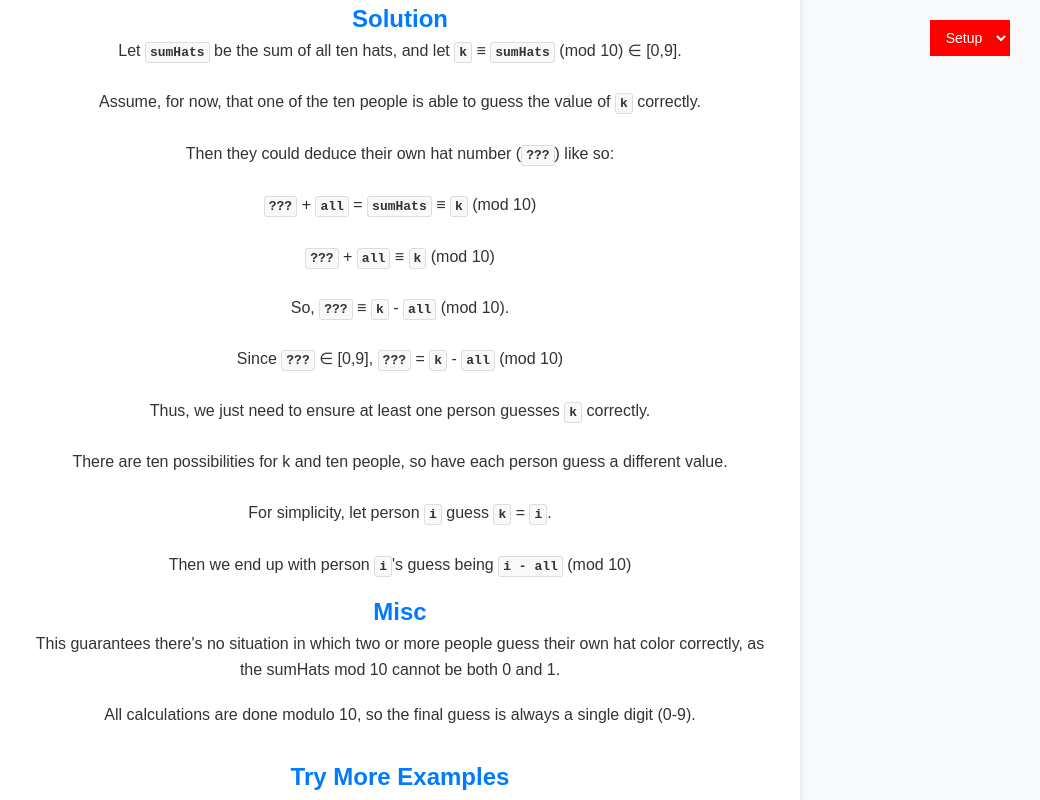
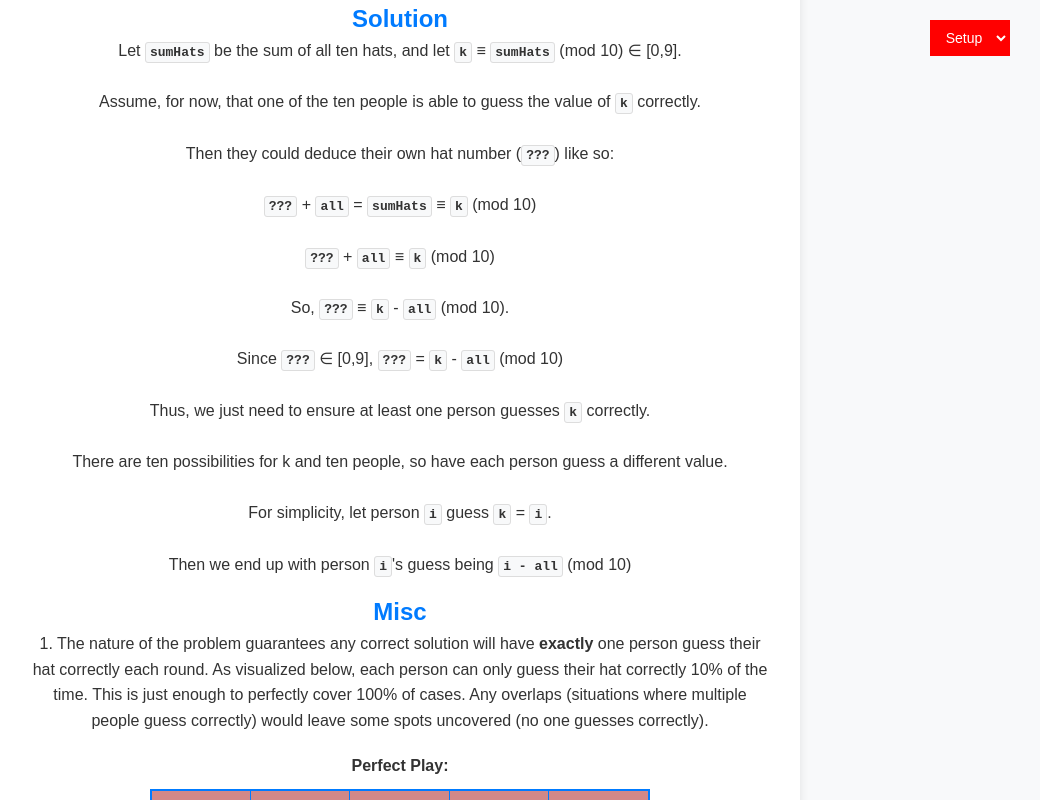
Before and after one commit to rajtiller/ten-hats-riddle, a React (Vite) app: page / in a window 1280 px wide. Both pictures are taken after a click on the button "See Solution". Shown: the whole page, without its empty margins (240-1280 px from the left). Built offline with nearby package versions, Linux system fonts and the light colour scheme.

Commit message:
visualized why exactly one person must be correct

```diff
--- a/src/images/Explanation.tsx
+++ b/src/images/Explanation.tsx
@@ -533,32 +533,64 @@ const Explanation: React.FC<ExplanationProps> = ({
 
               <h2 style={{ color: "#007bff", marginTop: "15px" }}>Misc</h2>
               <p>
-                This guarantees there's no situation in which two or more people
-                guess their own hat color correctly, as the sumHats mod 10
-                cannot be both 0 and 1.
+                1. The nature of the problem guarantees any correct solution will have <b>exactly</b> one person
+                guess their hat correctly each round. As visualized below, each person can only guess their
+                hat correctly 10% of the time. This is just enough to perfectly cover 100% of cases. Any overlaps
+                (situations where multiple people guess correctly) would leave some spots uncovered
+                (no one guesses correctly).
               </p>
 
-              <p style={{ marginTop: "20px" }}>
-                All calculations are done modulo 10, so the final guess is
-                always a single digit (0-9).
-              </p>
+<div style={{ margin: "20px 0" }}>
+                <p style={{ marginBottom: "10px" }}>
+                  <strong>Perfect Play:</strong>
+                </p>
+                <div
+                  style={{
+                    border: "2px solid #007bff",
+                    maxWidth: "500px",
+                    margin: "0 auto",
+                    overflow: "hidden",
+                  }}
+                >
+                  <div
+                    style={{
+                      display: "grid",
+                      gridTemplateColumns: "repeat(5, 1fr)",
+                      gridTemplateRows: "repeat(2, 1fr)",
+                      width: "100%",
+                      height: "120px",
+                    }}
+                  >
+                    {[0, 1, 2, 3, 4, 5, 6, 7, 8, 9].map((personIndex) => (
+                      <div
+                        key={personIndex}
+                        style={{
+                          borderRight: personIndex % 5 === 4 ? "none" : "1px solid #007bff",
+                          borderBottom: personIndex < 5 ? "1px solid #007bff" : "none",
+                          padding: "8px 4px",
+                          textAlign: "center",
+                          backgroundColor: "#d18888ff",
+                          fontFamily: "monospace",
+                          fontSize: "10px",
+                          fontWeight: "bold",
+                          color: "#ffffffff",
+                          display: "flex",
+                          flexDirection: "column",
+                          justifyContent: "center",
+                          alignItems: "center",
+                        }}
+                      >
+                        <div style={{ fontSize: "9px", marginTop: "2px" }}>
+                          Person {personIndex} correct (10%)
+                        </div>
+                      </div>
+                    ))}
+                  </div>
+                </div>
+              </div>
 
-              <h2 style={{ color: "#007bff", marginTop: "30px" }}>
-                Try More Examples
-              </h2>
-              <p>Some other formulas that work include:</p>
-              <ul
-                style={{
-                  fontFamily: "monospace",
-                  backgroundColor: "#f8f9fa",
-                  padding: "15px",
-                }}
-              >
-                <li>i + all</li>
-                <li>i + l[1] + l[2] + l[3] + l[4]</li>
-                <li>all - r[1] - r[2]</li>
-                <li>i × 3 + all</li>
-              </ul>
+
+
 
               <div
                 style={{
@@ -600,7 +632,7 @@ const Explanation: React.FC<ExplanationProps> = ({
                     fontSize: "18px",
                     fontFamily: "monospace",
                     fontWeight: "bold",
-                    backgroundColor: "#6c757d",
+                    backgroundColor: "#9a18c6ff",
                     color: "white",
                     border: "none",
                     borderRadius: "8px",
@@ -608,10 +640,10 @@ const Explanation: React.FC<ExplanationProps> = ({
                     transition: "background-color 0.2s",
                   }}
                   onMouseOver={(e) => {
-                    e.currentTarget.style.backgroundColor = "#5a6268";
+                    e.currentTarget.style.backgroundColor = "#70158eff";
                   }}
                   onMouseOut={(e) => {
-                    e.currentTarget.style.backgroundColor = "#6c757d";
+                    e.currentTarget.style.backgroundColor = "#9a18c6ff";
                   }}
                 >
                   Try Two Hats Riddle
```
